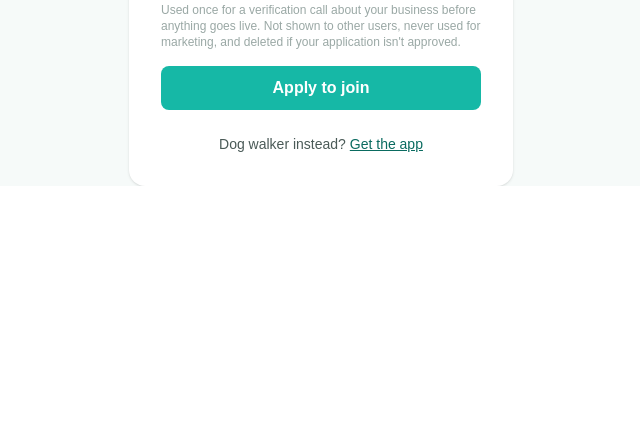
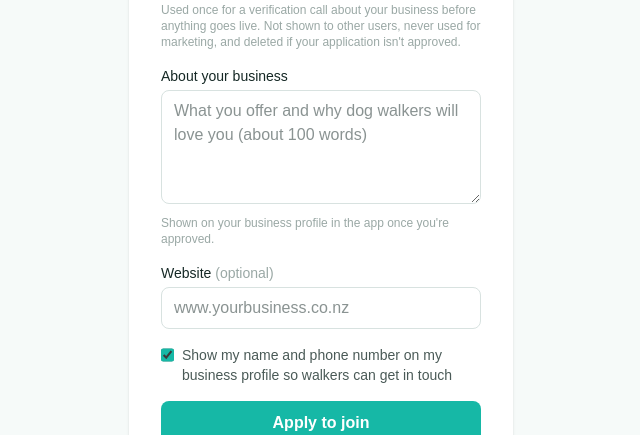
Before and after one commit to puneetdatta-ux/pawpoints-web, a Next.js app: page /join-merchant in a window 1280 px wide. Shown: the part 697-1132 px from the top of the page, without its empty margins (319-959 px from the left). Before the commit the page ends 883 px from the top, so only its background shows below. Built offline with nearby package versions, Linux system fonts and the light colour scheme; no server answers.

Commit message:
Merchant form: business summary, website, and contact-visibility consent (default on)

```diff
--- a/app/join-merchant/page.tsx
+++ b/app/join-merchant/page.tsx
@@ -16,6 +16,9 @@ export default function JoinMerchantPage() {
   const [password, setPassword] = useState("");
   const [city, setCity] = useState("");
   const [phone, setPhone] = useState("");
+  const [summary, setSummary] = useState("");
+  const [website, setWebsite] = useState("");
+  const [showContact, setShowContact] = useState(true); // default ticked
   const [busy, setBusy] = useState(false);
   const [done, setDone] = useState(false);
   const [error, setError] = useState<string | null>(null);
@@ -91,6 +94,9 @@ export default function JoinMerchantPage() {
       email: email.trim().toLowerCase(),
       phone: phone.trim(),
       city,
+      summary: summary.trim(),
+      website: website.trim() || null,
+      show_contact: showContact,
     });
     if (error) {
       setError("Something went wrong — please try again, or email support@pawpoints.co.nz");
@@ -262,6 +268,48 @@ export default function JoinMerchantPage() {
                   application isn&apos;t approved.
                 </p>
               </div>
+              <div>
+                <label htmlFor="summary" className="block text-sm font-medium text-[#152825]">
+                  About your business
+                </label>
+                <textarea
+                  id="summary"
+                  required
+                  minLength={20}
+                  maxLength={700}
+                  rows={4}
+                  placeholder="What you offer and why dog walkers will love you (about 100 words)"
+                  value={summary}
+                  onChange={(e) => setSummary(e.target.value)}
+                  className="mt-1 w-full rounded-lg border border-[#d8e2e0] px-3 py-2 text-[#152825] focus:border-[#16B8A6] focus:outline-none"
+                />
+                <p className="mt-1 text-xs text-[#9aa8a5]">
+                  Shown on your business profile in the app once you&apos;re approved.
+                </p>
+              </div>
+              <div>
+                <label htmlFor="website" className="block text-sm font-medium text-[#152825]">
+                  Website <span className="font-normal text-[#9aa8a5]">(optional)</span>
+                </label>
+                <input
+                  id="website"
+                  type="text"
+                  maxLength={200}
+                  placeholder="www.yourbusiness.co.nz"
+                  value={website}
+                  onChange={(e) => setWebsite(e.target.value)}
+                  className="mt-1 w-full rounded-lg border border-[#d8e2e0] px-3 py-2 text-[#152825] focus:border-[#16B8A6] focus:outline-none"
+                />
+              </div>
+              <label className="flex items-start gap-2 text-sm text-[#4A5A57]">
+                <input
+                  type="checkbox"
+                  checked={showContact}
+                  onChange={(e) => setShowContact(e.target.checked)}
+                  className="mt-0.5 h-4 w-4 accent-[#16B8A6]"
+                />
+                <span>Show my name and phone number on my business profile so walkers can get in touch</span>
+              </label>
               {error && <p className="text-sm text-[#c2413f]">{error}</p>}
               <button
                 type="submit"
```
